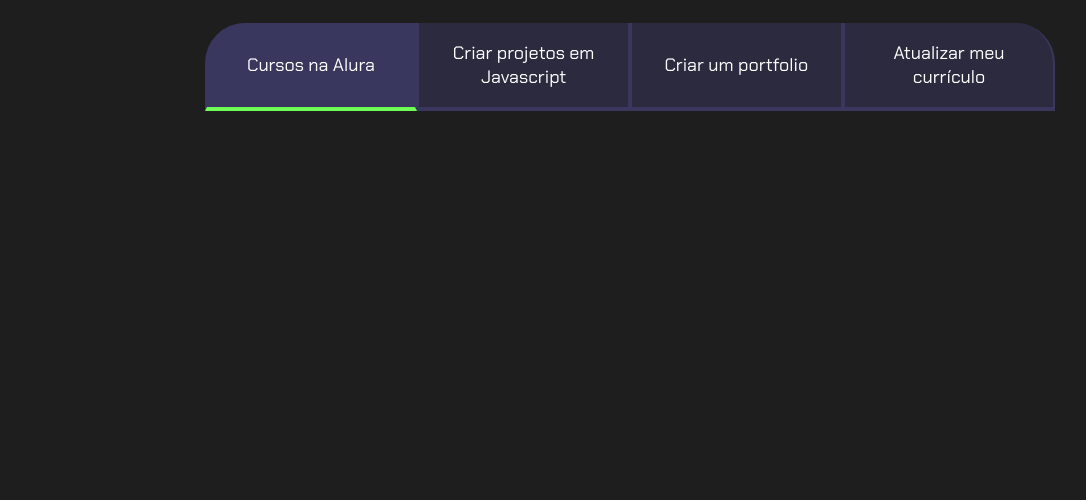
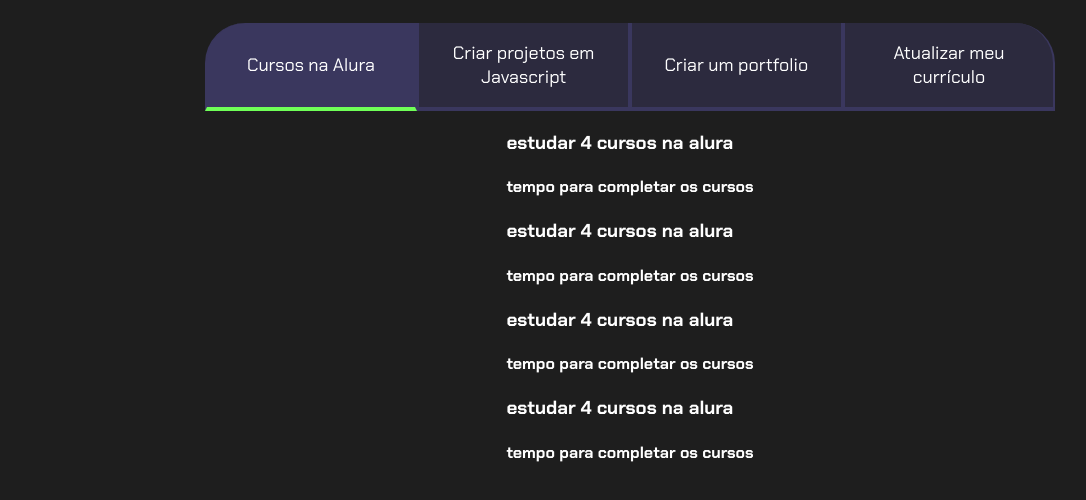
Before and after one commit to Yara1209/2t-3f, a plain HTML site: page index.html in a window 1280 px wide. Shown: the part 80-580 px from the top of the page, without its empty margins (10-1096 px from the left). Drawn offline with Linux system fonts and the light colour scheme.

Commit message:
yara e becca

```diff
--- a/index.html
+++ b/index.html
@@ -17,6 +17,30 @@
             <button class="botao">Criar um portfolio</button>
             <button class="botao">Atualizar meu currículo</button>
         </div>
+        <div class="abas-textos">
+            <div class="aba-conteudo">
+                <h3 class="aba-conteudo-texto-principal">estudar 4 cursos na alura</h3>
+                <h4 class="aba-conteudo-titulo-secundario">tempo para completar os cursos</h4>
+            </div>
+            <div class="abas-textos">
+            <div class="aba-conteudo">
+                <h3 class="aba-conteudo-texto-principal">estudar 4 cursos na alura</h3>
+                <h4 class="aba-conteudo-titulo-secundario">tempo para completar os cursos</h4>
+            </div>
+            <div class="abas-textos">
+            <div class="aba-conteudo">
+                <h3 class="aba-conteudo-texto-principal">estudar 4 cursos na alura</h3>
+                <h4 class="aba-conteudo-titulo-secundario">tempo para completar os cursos</h4>
+            </div>
+            <div class="abas-textos">
+            <div class="aba-conteudo">
+                <h3 class="aba-conteudo-texto-principal">estudar 4 cursos na alura</h3>
+                <h4 class="aba-conteudo-titulo-secundario">tempo para completar os cursos</h4>
+            </div>
+        </div>
+
+
+        </div>
     </section>
     <script src="main.js"></script>
 </body>
```
